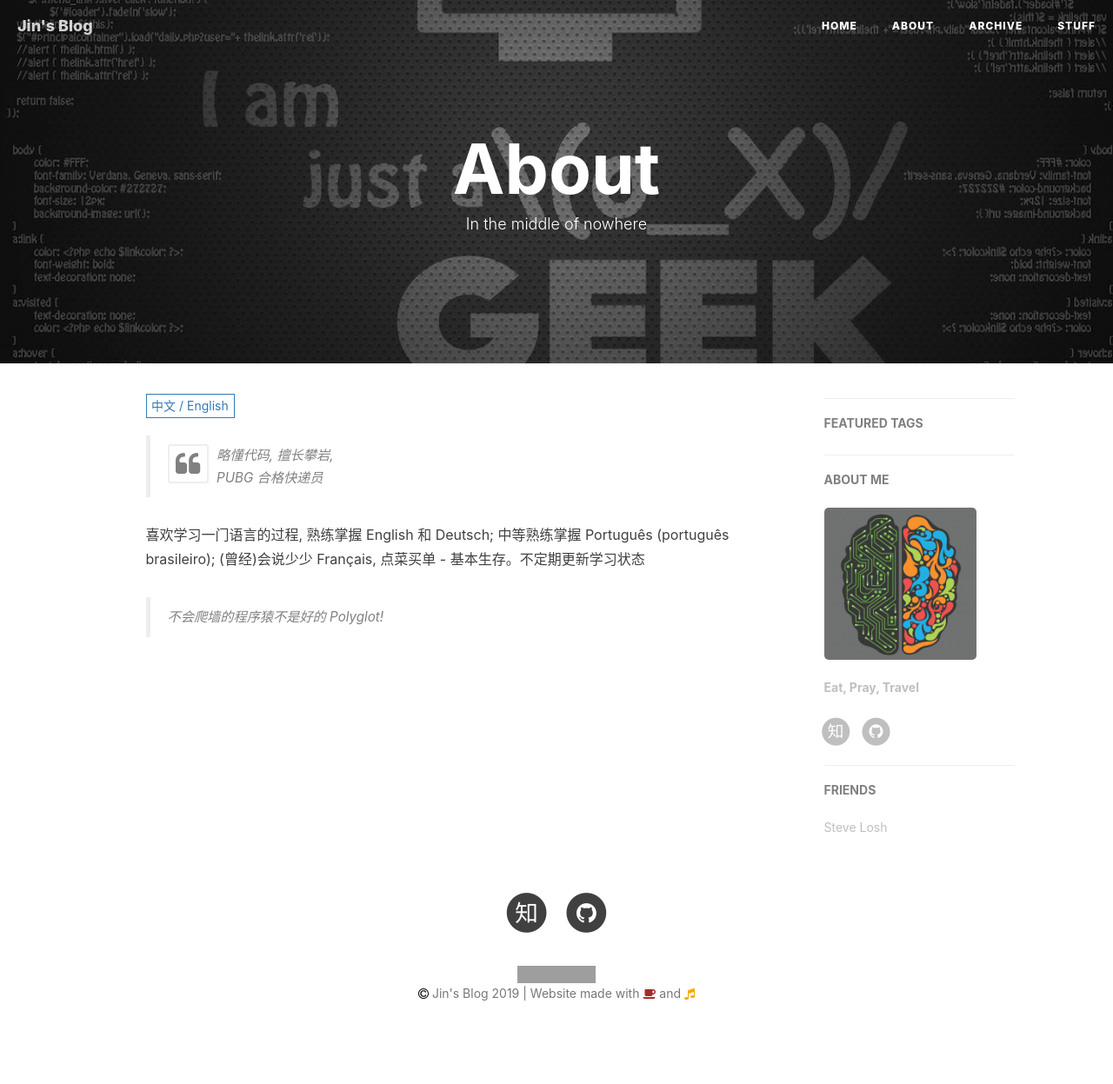
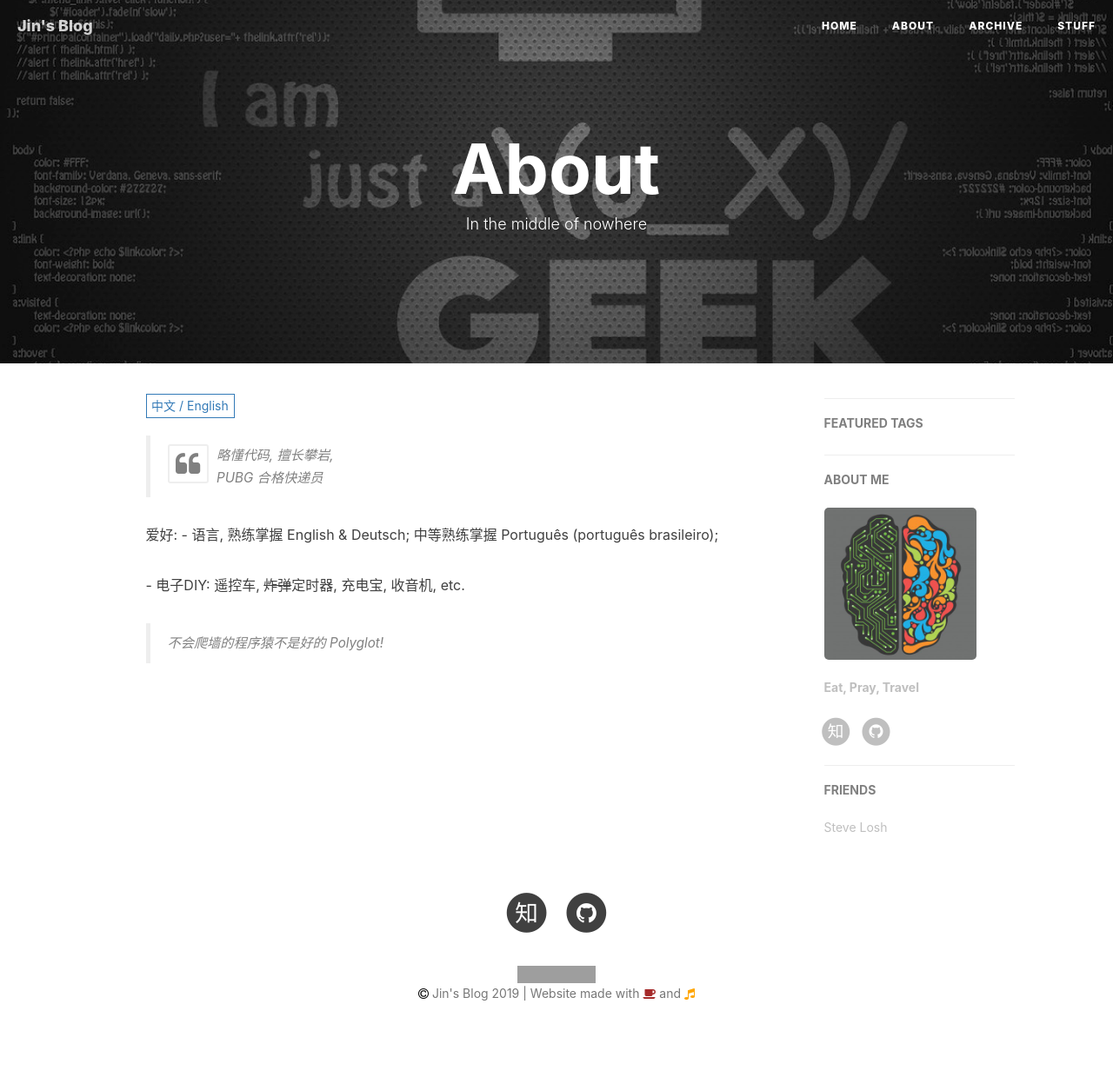
Before and after one commit to yanxxjin/yanxxjin.github.io, a Jekyll site: the page built from about.html, in a window 1280 px wide. Shown: the whole page at 87% size. Built offline with Jekyll 4.4.1, drawn with Linux system fonts in a browser that asks for light colours; nearby versions of some CDN libraries; comment, search, counter and statistics services are not loaded; grey boxes are pictures that could not be loaded.

Commit message:
Update about.html

```diff
--- a/about.html
+++ b/about.html
@@ -18,7 +18,9 @@
     <blockquote><p><i class="fa fa-quote-left fa-2x fa-pull-left fa-border" aria-hidden="true"></i>略懂代码, 擅长攀岩,</br>
         PUBG 合格快递员</p></blockquote>
 
-    <p>喜欢学习一门语言的过程, 熟练掌握 English 和 Deutsch; 中等熟练掌握 Português (português brasileiro); (曾经)会说少少 Français, 点菜买单 - 基本生存。不定期更新学习状态</p>
+    <p>爱好: - 语言, 熟练掌握 English & Deutsch; 中等熟练掌握 Português (português brasileiro); </p>
+
+    <p>     - 电子DIY: 遥控车, <s>炸弹</s>定时器, 充电宝, 收音机, etc. </p>
 
     <blockquote><p> 不会爬墙的程序猿不是好的 Polyglot! </p></blockquote>
 
```
